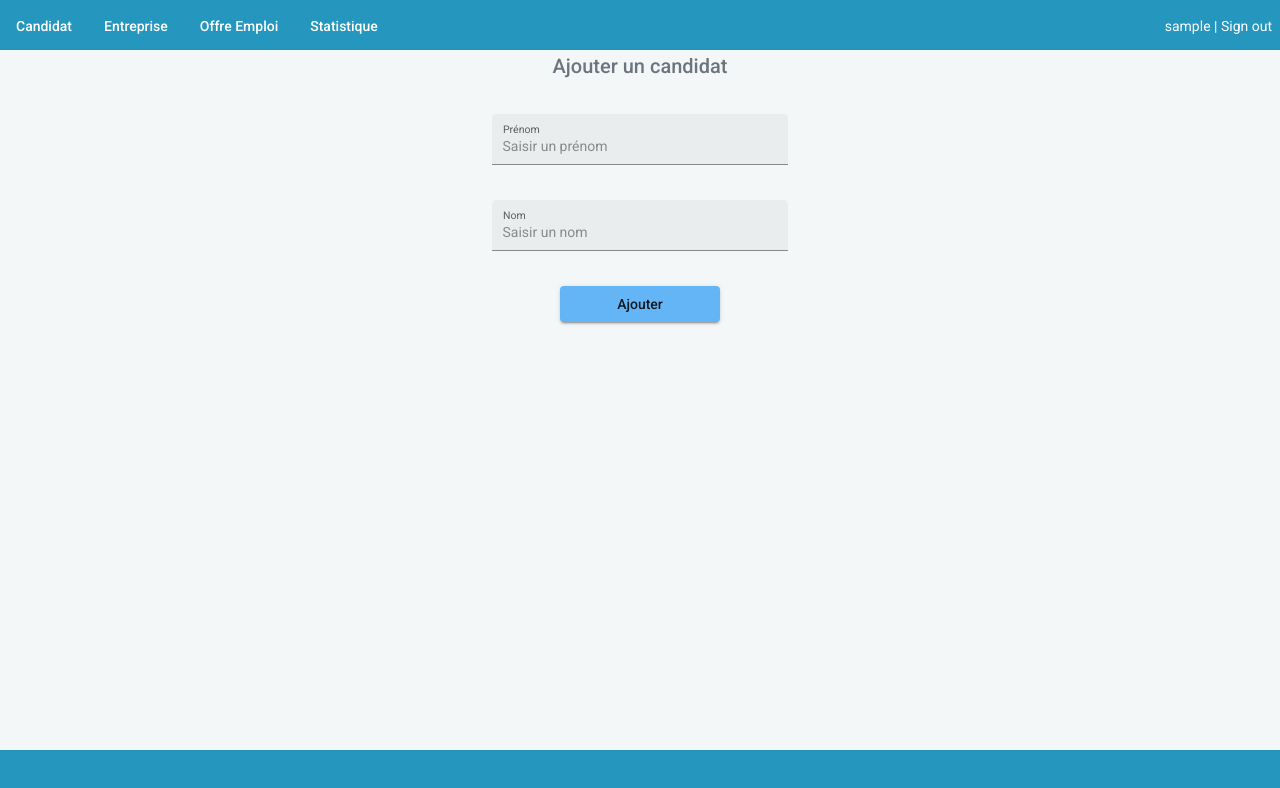
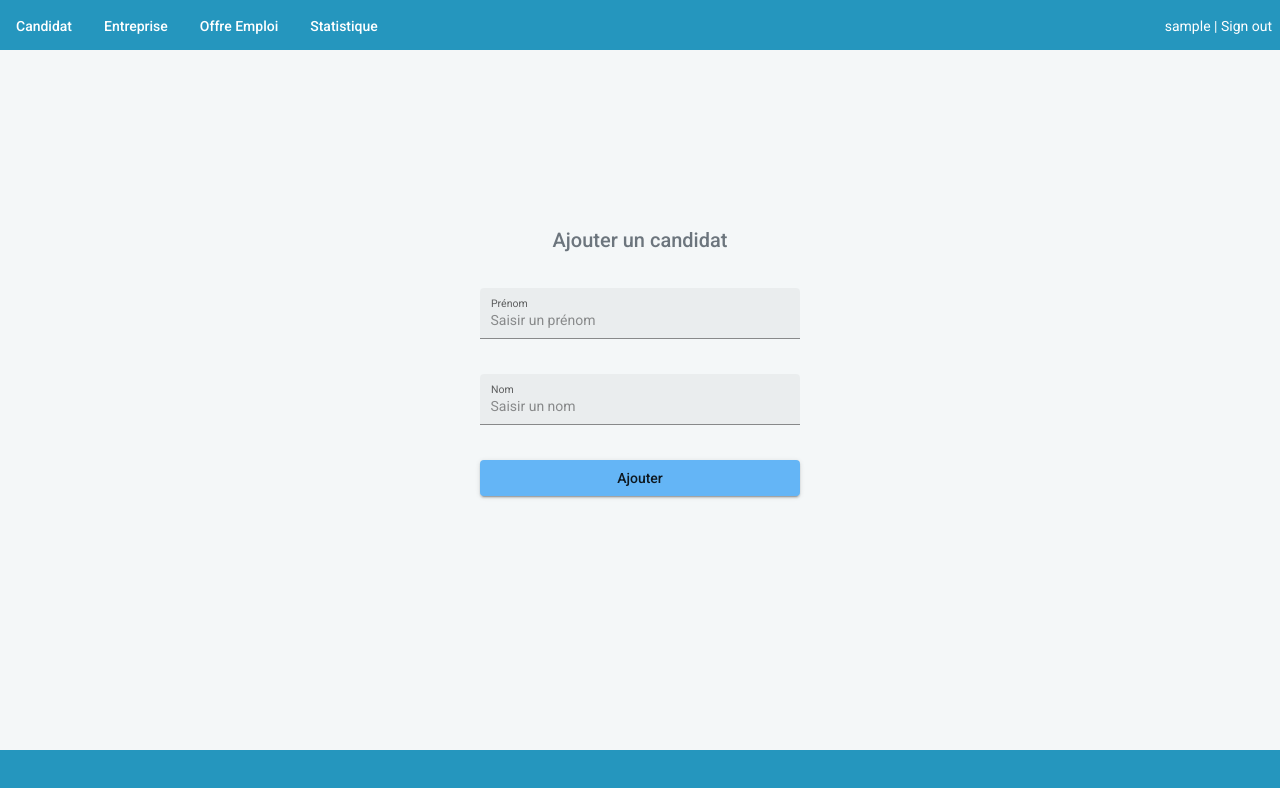
Before and after one commit to romain-cotoni/Angular, an Angular app in the folder recrute/: page /candidat-ajouter in a window 1280 px wide. Shown: the top 788 px of the page. Built offline with nearby package versions, Linux system fonts and the light colour scheme; sample sign-in values are in the browser's storage.

Commit message:
modify height login & candidat-ajouter

```diff
--- a/recrute/src/app/candidat-ajouter/candidat-ajouter.component.html
+++ b/recrute/src/app/candidat-ajouter/candidat-ajouter.component.html
@@ -1,161 +1,19 @@
 
-<div class="login d-flex flex-column justify-content-center align-items-center">
+<div class="d-flex flex-column justify-content-center align-items-center custom-height">
     <h2 class="lead text-secondary">Ajouter un candidat</h2>
-    <div class="row mx-0 mt-3 w-25">
-        <mat-form-field appearance="fill" floatLabel="always">
+    <div class="mx-0 mt-3 w-100 text-center">
+        <mat-form-field class="col-6 col-md-3" appearance="fill" floatLabel="always">
             <mat-label>Prénom</mat-label>
             <input matInput type="text" [(ngModel)]="prenom" placeholder="Saisir un prénom">
         </mat-form-field>
     </div>
-    <div class="row mx-0 mt-3 w-25">
-        <mat-form-field appearance="fill" floatLabel="always">
+    <div class="mx-0 mt-3 w-100 text-center">
+        <mat-form-field class="col-6 col-md-3" appearance="fill" floatLabel="always">
             <mat-label>Nom</mat-label>
             <input matInput type="text" [(ngModel)]="nom" placeholder="Saisir un nom">
         </mat-form-field>
     </div>
-    <div class="row mx-0 mt-3 w-25">
-        <div class="w-25"></div>
-        <button mat-raised-button color="primary" class="w-50" (click)=addCandidat()>Ajouter</button>
+    <div class="mx-0 mt-3 w-100 text-center">
+        <button class="col-6 col-md-3" mat-raised-button color="primary" (click)=addCandidat()>Ajouter</button>
     </div>
 </div>
-
-
-<!--<div class="col-6 border-start border-secondary ">
-    <div class="row mx-0 my-3">
-        <div class="col-2"></div>
-        <h1 class="col-10 text-center text-secondary my-0">Informations Générales</h1>
-    </div>
-    <form class="mt-3 text-end" [formGroup]="formCdt">
-
-        <input [hidden]="true" formControlName="idCandidat" matInput id="idCandidat" name="idCandidat"/>
-
-        <div class="row mx-0 mt-3">
-            <label class="col-2 ps-1 pe-3 pt-2" for="prenom2Cdt">Prénom</label>
-            <div class="col-4 px-0">
-                <input formControlName="prenom2Cdt" class="form-control ps-4" type="text" id="prenom2Cdt" name="prenom2Cdt" value=""/>
-            </div>
-            <label class="col-2 ps-1 pe-3 pt-2" for="nom2Cdt">Nom</label>
-            <div class="col-4 px-0">
-                <input formControlName="nom2Cdt" class="form-control ps-4" type="text" id="nom2Cdt" name="nom2Cdt"  value=""/>
-            </div>
-        </div>
-        <div class="row mx-0 mt-2">
-            <label class="col-2 ps-1 pe-3 pt-2" for="telMobCdt">Téléphone</label>
-            <div class="col-4 px-0">
-                <input formControlName="telMobCdt" class="form-control ps-4" type="text" id="telCdt" name="telCdt" value=""/>
-            </div>
-            <label class="col-2 ps-1 pe-3 pt-2" for="emailCdt">Email</label>
-            <div class="col-4 px-0">
-                <input formControlName="emailCdt" class="form-control ps-4" type="text" id="emailCdt" name="emailCdt" value=""/>
-            </div>
-        </div>
-        <div class="row mx-0 mt-2">
-            <label class="col-2 ps-1 pe-3 pt-2" for="adresseCdt">Adresse</label>
-            <div class="col-4 px-0">
-                <input formControlName="adresseCdt" class="form-control ps-4" type="text" id="adresseCdt" name="adresseCdt" value=""/>
-            </div>
-            <label class="col-2 ps-1 pe-3 pt-0 pt-xxl-2" for="adresse2Cdt">Adresse (suite)</label>
-            <div class="col-4 px-0">
-                <input formControlName="adresse2Cdt" class="form-control ps-4" type="text" id="adresse2Cdt" name="adresse2Cdt" value=""/>
-            </div>
-        </div>
-        <div class="row mx-0 mt-2">
-            <label class="col-2 ps-1 pe-3 pt-2" for="villeCdt">Ville</label>
-            <div class="col-4 px-0">
-                <input formControlName="villeCdt" class="form-control ps-4" type="text" id="villeCdt" name="villeCdt" value=""/>
-            </div>
-            <label class="col-2 ps-1 pe-3 pt-2" for="postalCdt">Code postal</label>
-            <div class="col-4 px-0">
-                <input formControlName="postalCdt" class="form-control ps-4" type="text" id="postalCdt" name="postalCdt" value=""/>
-            </div>
-        </div>
-        <div class="row mx-0 mt-2">
-            <label class=" col-2 ps-1 pe-3 pt-2" for="nationCdt">Nationnalité</label>
-            <div class="col-4 px-0">
-                <input formControlName="nationCdt" list="nationCdt" class="form-control ps-4" type="text" name="nationCdt">
-                <datalist id="nationCdt">
-                    <option>Française</option>
-                    <option>talienne</option>
-                    <option>Britannique</option>
-                    <option>Espagnole</option>
-                    <option>Ukrainienne</option>
-                    <option>Allemand</option>
-                    <option>Marocain</option>
-                    <option>Algérien</option>
-                    <option>Sénégalais</option>
-                    <option>Américain</option>
-                </datalist>
-            </div>
-            <label class="col-2 ps-1 pe-3 pt-0 pt-xxl-2" for="situationCdt">Situation familiale</label>
-            <div class="col-4 px-0">
-                <select formControlName="situationCdt" class="form-select ps-4" id="situationCdt" name="situationCdt">
-                    <option value="1">Célibataire</option>
-                    <option value="2">Marié</option>
-                    <option value="3">Divorcé</option>
-                    <option value="4">Autre</option>
-                </select>
-            </div>
-        </div>
-        <div class="row mx-0 mt-2">
-            <label class="col-2 ps-1 pe-3 pt-2" for="linkedinCdt">Linkedin</label>
-            <div class="col-4 px-0">
-                <input formControlName="linkedinCdt" class="form-control ps-4" type="text" id="linkedinCdt" name="linkedinCdt" value=""/>
-            </div>
-            <label class="col-2 ps-1 pe-3 pt-2" for="mobilCdt">Mobilité</label>
-            <div class="col-4 px-0">
-                <select formControlName="mobilCdt" class="form-select ps-4"  id="mobilCdt" name="mobilCdt">
-                    <option value="1">pas de mobilité</option>
-                    <option value="2">localité</option>
-                    <option value="3">département</option>
-                    <option value="4">région</option>
-                    <option value="5">régions proches</option>
-                    <option value="6">France</option>
-                    <option value="7">Europe</option>
-                    <option value="8">monde</option>
-                    <option value="9">Autre</option>
-                </select>
-            </div>
-        </div>
-        <div class="row mx-0 mt-2">
-            <label class="col-2 ps-1 pe-3 pt-2" for="githubCdt">Github</label>
-            <div class="col-4 px-0">
-                <input formControlName="githubCdt" class="form-control ps-4" type="text" id="githubCdt" name="githubCdt" value=""/>
-            </div>
-            <div class="col-2"></div>
-            <div class="col-4 px-0 text-start">
-                <mat-checkbox formControlName="dispoCdt" class="mt-2" id="dispoCdt" name="dispoCdt">Disponible immédiatement</mat-checkbox>
-            </div>
-        </div>
-        <div class="row mx-0 mt-2">
-            <div class="col-2"></div>
-            <div class="col-4 px-0 text-start">
-                <mat-checkbox formControlName="handicapCdt" class="mt-2" id="handicapCdt" name="handicapCdt">Travailleur handicapé</mat-checkbox>
-            </div>
-            <div class="col-2"></div>
-            <div class="col-4 px-0 text-start">
-                <mat-checkbox formControlName="permisCdt" class="mt-2" id="permisCdt" name="permisCdt">Permis de conduire</mat-checkbox>
-            </div>
-        </div>
-        <div class="row mx-0 mt-2">
-            <div class="col-2"></div>
-            <div class="col-4 px-0 text-start">
-                <mat-checkbox formControlName="teletravailCdt" class="mt-2" id="teletravailCdt" name="teletravailCdt">Télétravail</mat-checkbox>
-            </div>
-            <div class="col-2"></div>
-            <div class="col-4 px-0 text-start">
-                <mat-checkbox formControlName="vehiculeCdt" class="mt-2" id="vehiculeCdt" name="vehiculeCdt">Véhiculé</mat-checkbox>
-            </div>
-        </div>
-        <div class="row mx-0 mt-2">
-            <label class="col-2 ps-1 pe-3 pt-2" for="textareaCdt">Détails</label>
-            <div class="col-10 px-0">
-                <textarea formControlName="textareaCdt" class="form-control" id="textareaCdt" rows="3"></textarea>
-            </div>
-        </div>
-        <div class="row mx-0 my-2">
-            <div class="col-4"></div>
-        </div>
-    </form>
-</div>
-<div class="col-3"></div>
-</div>-->
--- a/recrute/src/app/candidat-ajouter/candidat-ajouter.component.scss
+++ b/recrute/src/app/candidat-ajouter/candidat-ajouter.component.scss
@@ -0,0 +1,3 @@
+.custom-height {
+    min-height: calc(90vh - 100px);
+}
--- a/recrute/src/app/login/login.component.html
+++ b/recrute/src/app/login/login.component.html
@@ -1,15 +1,15 @@
-<div class="login d-flex flex-column justify-content-center align-items-center">
+<div class="d-flex flex-column justify-content-center align-items-center custom-height">
     <h2 class="lead text-secondary">Connectez vous</h2>
     <div class="alert alert-warning" *ngIf='invalidLogin'>{{ errorMessage   }}</div>
     <div class="alert alert-success" *ngIf='loginSuccess'>{{ successMessage }}</div>
-    <div class="row mx-0 mt-3 w-25">
-        <mat-form-field appearance="fill" floatLabel="always">
+    <div class="mx-0 mt-3 w-100 text-center">
+        <mat-form-field class="col-6 col-md-3" appearance="fill" floatLabel="always">
             <mat-label>Username</mat-label>
             <input matInput type="text"  [(ngModel)]="username" placeholder="Saisir un identifiant">
         </mat-form-field>
     </div>
-    <div class="row mx-0 mt-3 w-25">
-        <mat-form-field appearance="fill" floatLabel="always">
+    <div class="mx-0 mt-3 w-100 text-center">
+        <mat-form-field class="col-6 col-md-3" appearance="fill" floatLabel="always">
             <mat-label>Password</mat-label>
             <input matInput [type]="hide ? 'password' : 'text'" id="password" [(ngModel)]="password" placeholder="Saisir un mot de passe">
             <button mat-icon-button matSuffix (click)="hide = !hide" [attr.aria-label]="'Hide password'" [attr.aria-pressed]="hide">
@@ -17,11 +17,10 @@
             </button>
         </mat-form-field>
     </div>
-    <div class="row mx-0 mt-3 w-25">
-        <div class="w-25"></div>
-        <button mat-raised-button color="primary" class="w-50" (click)=login()>Login</button>
+    <div class="mx-0 mt-3 w-100 text-center">
+        <button class="col-6 col-md-3" mat-raised-button color="primary" (click)=login()>Login</button>
     </div>
-    <div class="row mx-0 mt-3 w-25 text-center">
+    <div class="mx-0 mt-3 w-100 text-center">
         <a href="">Identifiants oubliés</a>
     </div>
 </div>
--- a/recrute/src/app/login/login.component.scss
+++ b/recrute/src/app/login/login.component.scss
@@ -1,3 +1,3 @@
-.login {
+.custom-height {
     min-height: calc(90vh - 100px);
 }
```
Also changed, not shown: recrute/src/assets/conception.png (added), 1 other file (tests, documents, lock files or other folders).
